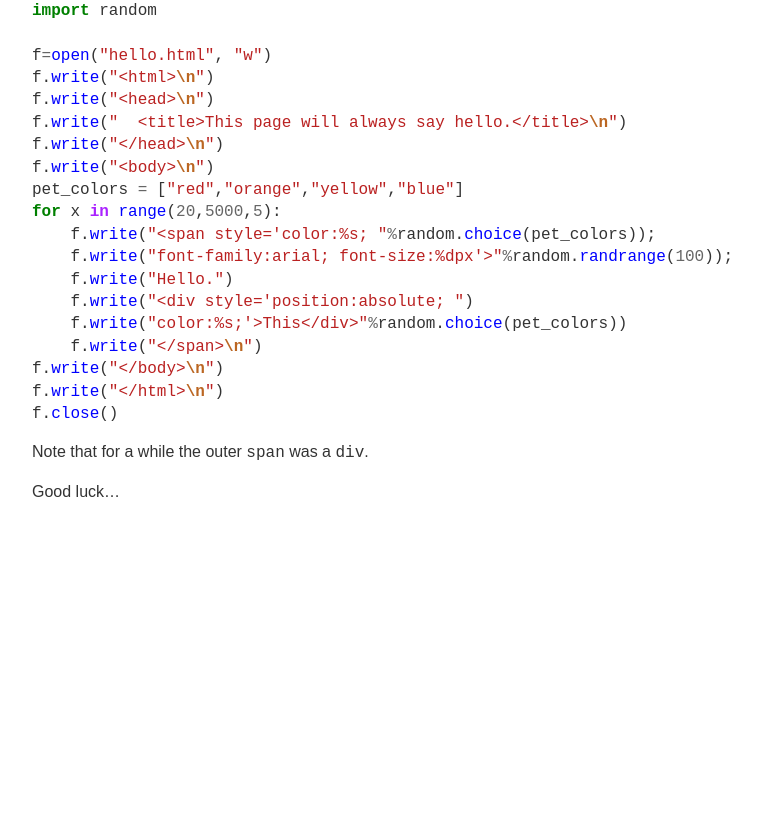
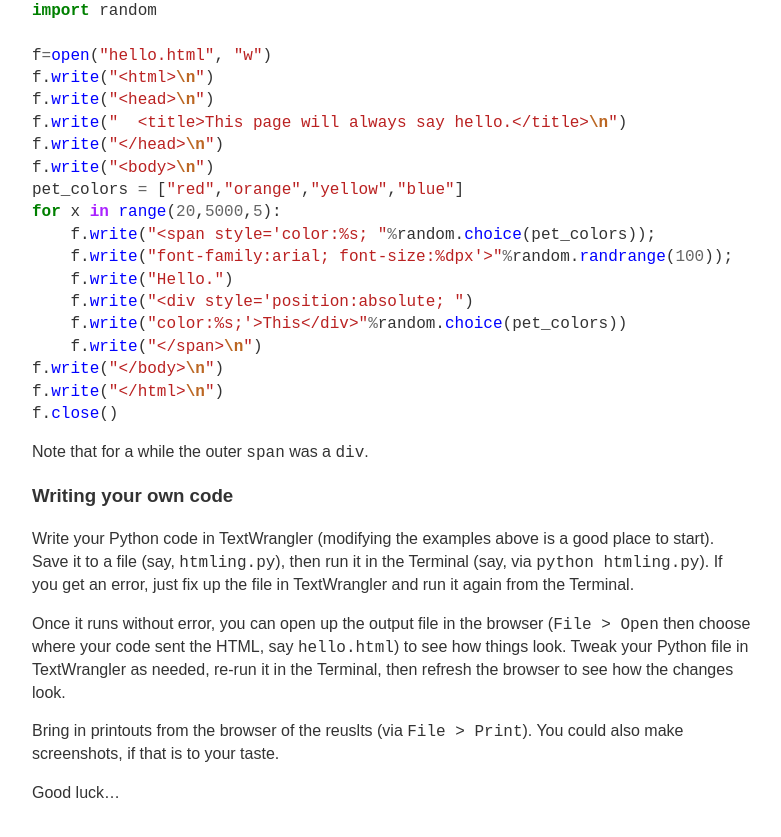
Before and after one commit to dtorop/city-archive-fall12, a Jekyll site: the page built from _posts/2012-09-20-generating_html.markdown, in a window 1280 px wide and 900 px high, scrolled down 4943 px. Shown: the top 837 px of the window, without its empty margins (248-1029 px from the left). Built offline with Jekyll 4.4.1, drawn with Linux system fonts in a browser that asks for light colours; before the commit the page ends 5542 px from its top, so only the background shows below that.

Commit message:
added more notes on writing/running code

```diff
--- a/_posts/2012-09-20-generating_html.markdown
+++ b/_posts/2012-09-20-generating_html.markdown
@@ -247,4 +247,12 @@ f.close()
 
 Note that for a while the outer `span` was a `div`.
 
+### Writing your own code
+
+Write your Python code in TextWrangler (modifying the examples above is a good place to start). Save it to a file (say, `htmling.py`), then run it in the Terminal (say, via `python htmling.py`). If you get an error, just fix up the file in TextWrangler and run it again from the Terminal.
+
+Once it runs without error, you can open up the output file in the browser (`File > Open` then choose where your code sent the HTML, say `hello.html`) to see how things look. Tweak your Python file in TextWrangler as needed, re-run it in the Terminal, then refresh the browser to see how the changes look.
+
+Bring in printouts from the browser of the reuslts (via `File > Print`). You could also make screenshots, if that is to your taste.
+
 Good luck...
```
